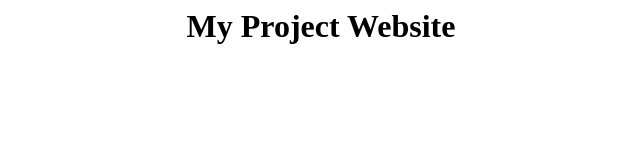
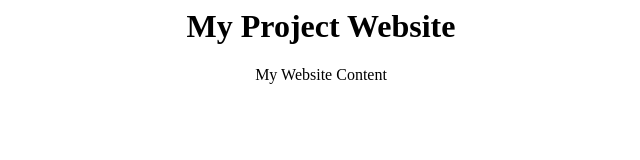
Before and after one commit to sagars729/bitcamp2024-template, a plain HTML site: page index.html in a window 1280 px wide. Shown: the whole page, without its empty margins (319-959 px from the left). Drawn offline with Linux system fonts and the light colour scheme.

Commit message:
website v2: add a paragraph

```diff
--- a/index.html
+++ b/index.html
@@ -1,5 +1,6 @@
 <body>
 
   <h1 style="text-align:center"> My Project Website </h1>
+  <p style="text-align:center"> My Website Content </p>
 
 </body>
```
